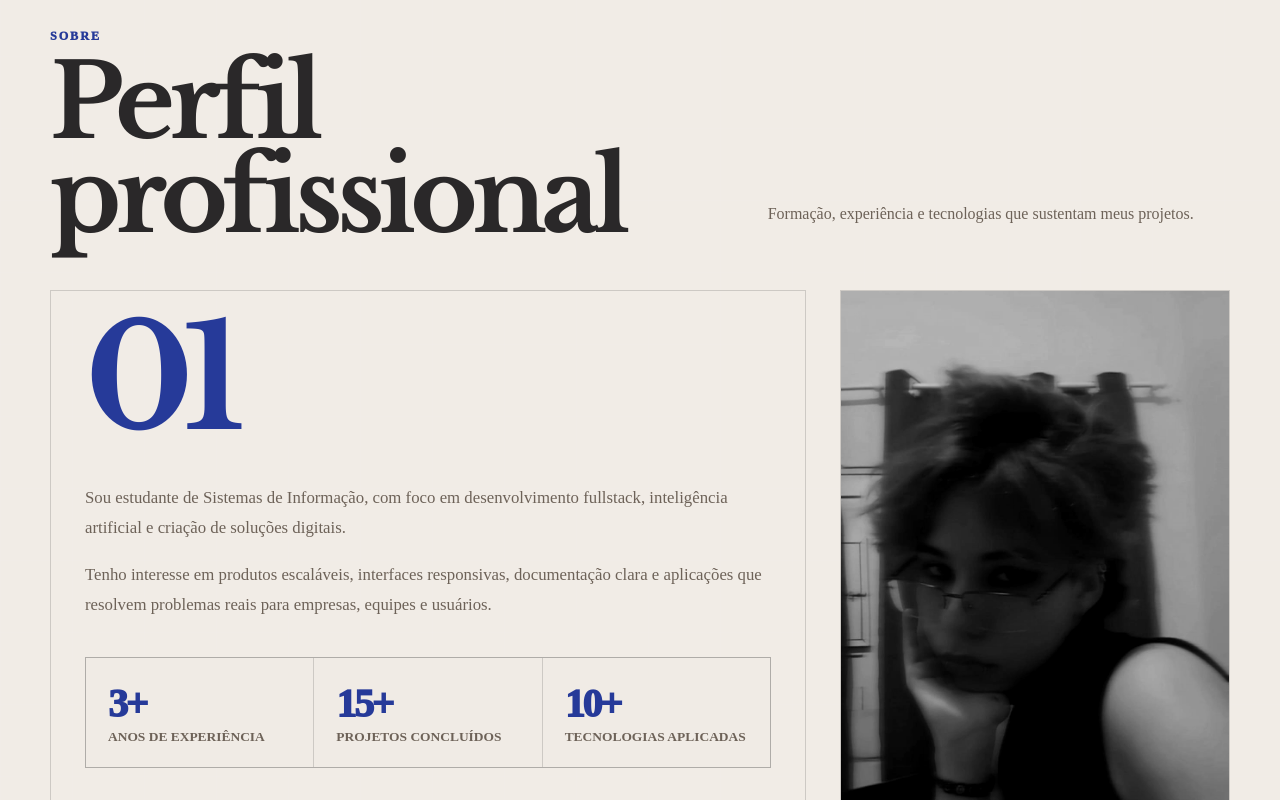
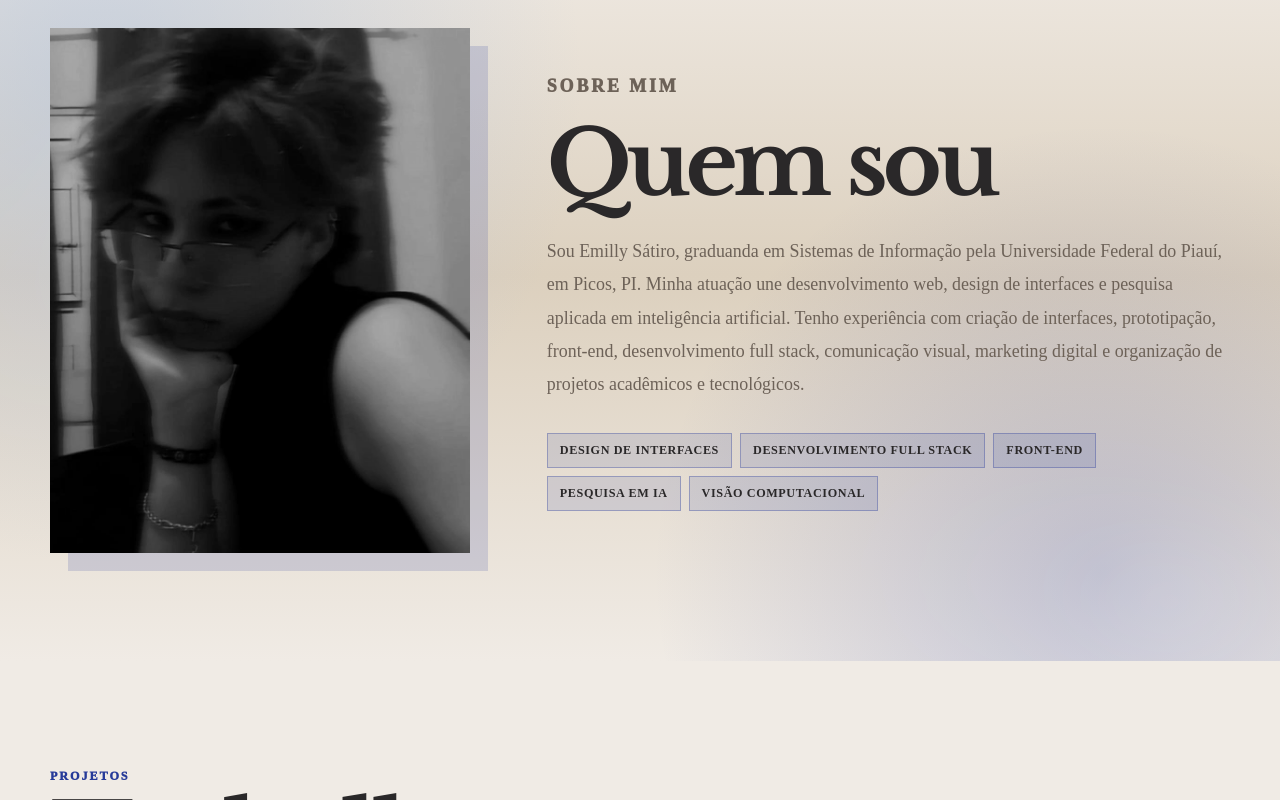
Before and after one commit to EmillySatiro/Portifolio, a Vue app: page / in a window 1280 px wide. Shown: the part 880-1680 px from the top of the page. Built offline with nearby package versions, Linux system fonts and the light colour scheme.

Commit message:
feat: sobre

```diff
--- a/src/components/AboutSection.vue
+++ b/src/components/AboutSection.vue
@@ -1,43 +1,29 @@
 <template>
   <section id="about" class="section about">
-    <div class="container">
-      <div class="split-heading">
-        <div>
-          <p class="eyebrow">Sobre</p>
-          <h2>Perfil profissional</h2>
-        </div>
-        <p>Formação, experiência e tecnologias que sustentam meus projetos.</p>
+    <div class="container about-simple">
+      <div class="about-photo">
+        <img src="/foto.jpg" alt="Foto de Emilly Sátiro" />
       </div>
 
-      <div class="about-grid">
-        <div class="about-copy">
-          <span class="section-number">01</span>
-          <p>
-            Sou estudante de Sistemas de Informação, com foco em desenvolvimento
-            fullstack, inteligência artificial e criação de soluções digitais.
-          </p>
-          <p>
-            Tenho interesse em produtos escaláveis, interfaces responsivas,
-            documentação clara e aplicações que resolvem problemas reais para
-            empresas, equipes e usuários.
-          </p>
+      <div class="about-text-block">
+        <p class="eyebrow">Sobre mim</p>
+        <h2>Quem sou</h2>
+        <p>
+          Sou Emilly Sátiro, graduanda em Sistemas de Informação pela Universidade
+          Federal do Piauí, em Picos, PI. Minha atuação une desenvolvimento web,
+          design de interfaces e pesquisa aplicada em inteligência artificial.
+          Tenho experiência com criação de interfaces, prototipação, front-end,
+          desenvolvimento full stack, comunicação visual, marketing digital e
+          organização de projetos acadêmicos e tecnológicos.
+        </p>
 
-          <div class="stats-grid">
-            <article v-for="stat in stats" :key="stat.label" class="stat-card">
-              <strong>{{ stat.number }}</strong>
-              <span>{{ stat.label }}</span>
-            </article>
-          </div>
+        <div class="about-focus" aria-label="Áreas de atuação">
+          <span>Design de interfaces</span>
+          <span>Desenvolvimento full stack</span>
+          <span>Front-end</span>
+          <span>Pesquisa em IA</span>
+          <span>Visão computacional</span>
         </div>
-
-        <div class="profile-card">
-          <img src="/foto.jpg" alt="Foto de Emilly Sátiro" />
-          <strong>Fullstack + IA</strong>
-        </div>
-      </div>
-
-      <div class="tech-list" aria-label="Tecnologias">
-        <span v-for="technology in technologies" :key="technology">{{ technology }}</span>
       </div>
     </div>
   </section>
@@ -46,15 +32,5 @@
 <script>
 export default {
   name: 'AboutSection',
-  props: {
-    stats: {
-      type: Array,
-      required: true,
-    },
-    technologies: {
-      type: Array,
-      required: true,
-    },
-  },
 }
 </script>
--- a/src/style.css
+++ b/src/style.css
@@ -27,6 +27,8 @@
   --smoke-blue-deep: rgba(38, 58, 153, 0.76);
   --smoke-beige: rgba(220, 208, 190, 0.18);
   --hero-word-opacity: 0.045;
+  --hero-role-color: var(--alabaster);
+  --about-photo-shadow: rgba(151, 180, 222, 0.22);
   --font-body: Inter, ui-sans-serif, system-ui, -apple-system, BlinkMacSystemFont, "Segoe UI", sans-serif;
   --font-title: "Libre Baskerville", Georgia, "Times New Roman", serif;
 }
@@ -55,6 +57,8 @@
   --smoke-blue-deep: rgba(38, 58, 153, 0.28);
   --smoke-beige: rgba(42, 40, 41, 0.08);
   --hero-word-opacity: 0.08;
+  --hero-role-color: var(--charleston);
+  --about-photo-shadow: rgba(38, 58, 153, 0.16);
 }
 
 * {
@@ -69,12 +73,7 @@ html {
 body {
   margin: 0;
   min-width: 320px;
-  background:
-    linear-gradient(90deg, rgba(255, 255, 255, 0.025) 1px, transparent 1px),
-    linear-gradient(rgba(255, 255, 255, 0.025) 1px, transparent 1px),
-    radial-gradient(circle at 50% 0%, rgba(59, 130, 246, 0.28), transparent 34rem),
-    var(--bg);
-  background-size: 72px 72px, 72px 72px, auto, auto;
+  background: var(--bg);
   color: var(--text);
   font-family: var(--font-body);
 }
@@ -355,7 +354,7 @@ img {
 .hero-role {
   max-width: 920px;
   margin: 22px auto 0;
-  color: var(--alabaster);
+  color: var(--hero-role-color);
   font-size: clamp(1.05rem, 2vw, 1.65rem);
   font-weight: 700;
   letter-spacing: 0.015em;
@@ -420,22 +419,62 @@ img {
 }
 
 .about {
-  background: rgba(243, 244, 247, 0.04);
-  border-block: 1px solid var(--line);
+  position: relative;
+  overflow: hidden;
+  background:
+    radial-gradient(circle at 8% 22%, var(--hero-glow), transparent 30rem),
+    radial-gradient(circle at 86% 88%, var(--hero-glow-strong), transparent 28rem),
+    linear-gradient(180deg, var(--hero-bg-end) 0%, var(--hero-bg-mid) 48%, var(--hero-bg-end) 100%);
 }
 
-.about-grid {
-  display: grid;
-  grid-template-columns: minmax(0, 1fr) minmax(260px, 390px);
-  gap: 34px;
-  align-items: stretch;
+.about::before,
+.about::after {
+  content: '';
+  position: absolute;
+  z-index: 0;
+  pointer-events: none;
+  mix-blend-mode: screen;
 }
 
-.about-copy {
+.about::before {
+  top: 10%;
+  left: -10%;
+  width: min(46vw, 560px);
+  height: min(46vw, 560px);
+  background:
+    radial-gradient(circle at 48% 48%, var(--smoke-core), transparent 8%),
+    radial-gradient(circle at 48% 48%, var(--smoke-blue-soft), transparent 17%),
+    radial-gradient(ellipse at 36% 52%, var(--smoke-blue-deep), transparent 38%),
+    radial-gradient(ellipse at 64% 36%, var(--hero-glow), transparent 34%);
+  filter: blur(30px);
+  opacity: 0.42;
+  animation: smoke-drift-one 18s ease-in-out infinite alternate;
+}
+
+.about::after {
+  right: -12%;
+  bottom: -18%;
+  width: min(52vw, 720px);
+  height: min(34vw, 430px);
+  background:
+    radial-gradient(ellipse at 58% 54%, var(--smoke-blue-soft), transparent 22%),
+    radial-gradient(ellipse at 44% 48%, var(--smoke-blue-deep), transparent 46%),
+    radial-gradient(ellipse at 70% 64%, var(--smoke-beige), transparent 30%);
+  filter: blur(34px);
+  opacity: 0.36;
+  animation: smoke-drift-two 22s ease-in-out infinite alternate;
+}
+
+.about-simple {
   position: relative;
-  min-height: 430px;
-  padding: 34px;
-  border: 1px solid var(--line);
+  z-index: 1;
+}
+
+.about-simple {
+  display: grid;
+  grid-template-columns: minmax(260px, 420px) minmax(0, 1fr);
+  gap: clamp(34px, 6vw, 84px);
+  align-items: center;
 }
 
 .section-number {
@@ -455,75 +494,70 @@ img {
   font-size: 1.05rem;
 }
 
-.stats-grid {
-  display: grid;
-  grid-template-columns: repeat(3, 1fr);
-  gap: 1px;
-  margin-top: 38px;
-  background: var(--line);
-  border: 1px solid var(--line);
+.about-photo {
+  position: relative;
 }
 
-.stat-card {
-  padding: 22px;
-  background: var(--bg);
+.about-photo::before {
+  content: '';
+  position: absolute;
+  inset: 18px -18px -18px 18px;
+  background: var(--about-photo-shadow);
 }
 
-.stat-card strong {
-  display: block;
-  color: var(--accent);
-  font-size: 2.5rem;
-  font-weight: 950;
-  letter-spacing: -0.06em;
+.about-photo img {
+  position: relative;
+  width: 100%;
+  aspect-ratio: 4 / 5;
+  object-fit: cover;
+  filter: grayscale(1) contrast(1.08);
 }
 
-.stat-card span {
+.about-text-block {
+  max-width: 760px;
+}
+
+.about-text-block h2 {
+  margin: 0 0 28px;
+  color: var(--text);
+  font-family: var(--font-title);
+  font-size: clamp(3rem, 7vw, 6rem);
+  font-weight: 700;
+  letter-spacing: -0.055em;
+  line-height: 0.96;
+}
+
+.about-text-block p {
+  margin: 0 0 18px;
   color: var(--muted);
-  font-size: 0.84rem;
+  font-size: clamp(1rem, 1.5vw, 1.12rem);
+  line-height: 1.85;
+}
+
+.about-focus {
+  display: flex;
+  flex-wrap: wrap;
+  gap: 8px;
+  margin-top: 32px;
+}
+
+.about-focus span {
+  padding: 9px 12px;
+  background: color-mix(in srgb, var(--accent) 12%, transparent);
+  border: 1px solid color-mix(in srgb, var(--accent) 34%, transparent);
+  color: var(--text);
+  font-size: 0.76rem;
   font-weight: 800;
+  letter-spacing: 0.05em;
   text-transform: uppercase;
 }
 
-.profile-card {
-  position: relative;
-  min-height: 430px;
-  overflow: hidden;
-  border: 1px solid var(--line);
-}
-
-.profile-card img {
-  width: 100%;
-  height: 100%;
-  min-height: 430px;
-  object-fit: cover;
-  filter: grayscale(1) contrast(1.12);
-}
-
-.profile-card strong {
-  position: absolute;
-  left: 14px;
-  bottom: 14px;
-  padding: 8px 10px;
-  background: var(--accent);
-  color: var(--paper);
-  font-size: 0.85rem;
-  font-weight: 950;
-  letter-spacing: 0.08em;
-  text-transform: uppercase;
-}
-
-.tech-list,
 .tag-list {
   display: flex;
   flex-wrap: wrap;
   gap: 8px;
 }
 
-.tech-list {
-  margin-top: 32px;
-}
-
-.tech-list span,
 .tag-list span {
   padding: 7px 10px;
   background: rgba(59, 130, 246, 0.12);
@@ -824,7 +858,7 @@ img {
   }
 
   .split-heading,
-  .about-grid,
+  .about-simple,
   .contact-grid {
     grid-template-columns: 1fr;
   }
@@ -931,15 +965,30 @@ img {
     height: 82vw;
   }
 
-  .stats-grid {
-    grid-template-columns: 1fr;
-  }
-
-  .about-copy,
   .project-body,
   .skill-card,
   .contact-form {
     padding: 20px;
+  }
+
+  .about-photo {
+    max-width: 360px;
+  }
+
+  .about::before {
+    top: 6%;
+    left: -42%;
+    width: 118vw;
+    height: 118vw;
+    opacity: 0.34;
+  }
+
+  .about::after {
+    right: -58%;
+    bottom: -10%;
+    width: 130vw;
+    height: 80vw;
+    opacity: 0.3;
   }
 
   .project-card {
```
